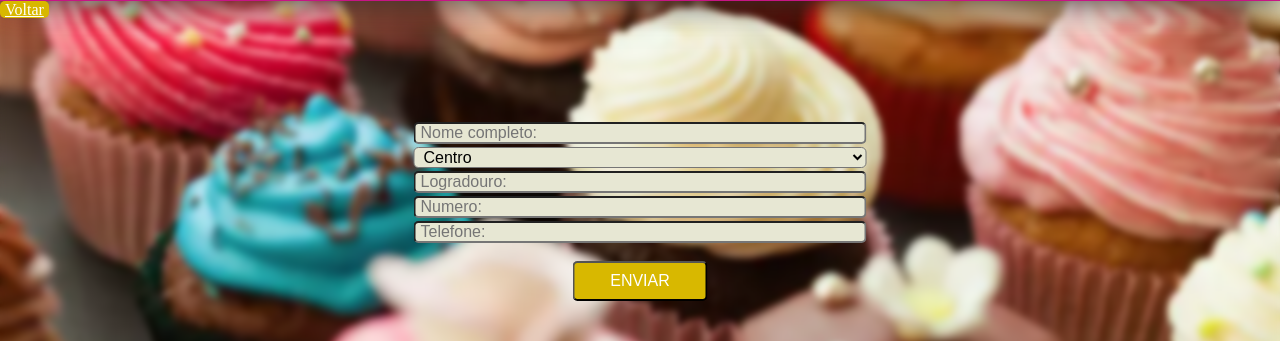
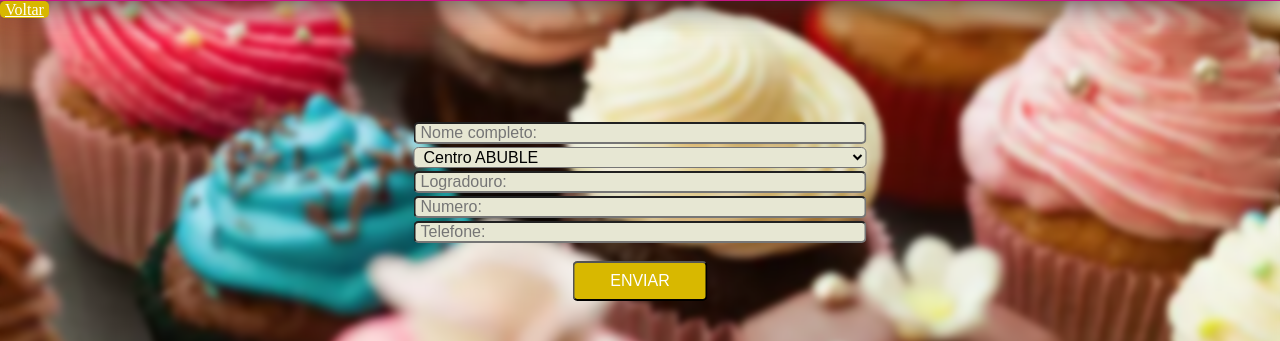
Before and after one commit to DennerBismarck/PI-DoceFestas, a PHP site: page /EditarCliente.php?codigo=1 in a window 1280 px wide. Shown: the part 199-540 px from the top of the page. Run offline with PHP 8.4, Linux system fonts and the light colour scheme; the visitor is signed in with stand-in values (Sample User, id 1); data comes from the database, SQL or seed files in the repository; data that the repository does not hold is empty.

Commit message:
Update EditarCliente.php

```diff
--- a/Telas/EditarCliente.php
+++ b/Telas/EditarCliente.php
@@ -101,7 +101,7 @@
     <center>
     <input required class ="form" size="45" type="text" name="Nome" placeholder="Nome completo:"value="<?php echo $resultadoCli['cli_nome']; ?>"> <br>
     <select required class ="form" size="1" name="Bairro"value=<?php echo $resultadoCli['cli_bai_codigo']; ?>>
-    <option value="1"> Centro </option>
+    <option value="1"> Centro ABUBLE </option>
     <option value="2"> Imboca </option>
     <option value="3"> São José </option>
     <option value="4"> Santa Cecília </option>
```
